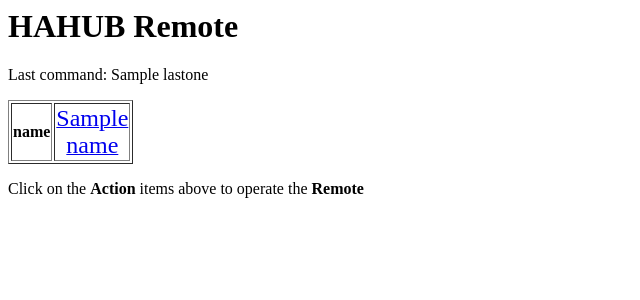
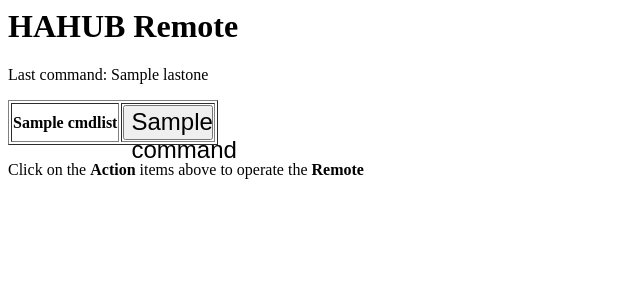
Before and after one commit to HASystems/HAHUB-software, a Flask app: template etc/hahub/templates/cmdhome.html in a window 1280 px wide. Shown: the top 300 px of the page, without its empty margins (0-640 px from the left). Run offline with Flask 2, Linux system fonts and the light colour scheme; the template is opened without the code that fills it: most values are stand-ins (such as "Sample title", 1, 10 or a date in 2020).

Commit message:
Added buttons in the UI. Changes to be able to manually provide sorting info for displaying the groups.

```diff
--- a/etc/hahub/hawebd.py
+++ b/etc/hahub/hawebd.py
@@ -22,7 +22,7 @@ def get_commands():
 	global cmdapi
 	global lastcmd
 	syslog.syslog(syslog.LOG_INFO, "Home Page")
-	return render_template('cmdhome.html', commands=sortedcmds(cmdapi.oper_list()), lastone=lastcmd)
+	return render_template('cmdhome.html', cmdlist=sorted((cmdapi.oper_list()).keys()), commands=sortedcmds(cmdapi.oper_list()), lastone=lastcmd)
 
 @app.route('/')
 def index():
@@ -36,7 +36,7 @@ def test_page():
 	syslog.syslog(syslog.LOG_INFO, "Test Page")
 	print "Test Page"
 	# print render_template('test.html', commands=sortedcmds(cmdapi.oper_list()))
-	return render_template('test.html', commands=sortedcmds(cmdapi.oper_list()))
+	return render_template('cmdhome.html', cmdlist=sorted((cmdapi.oper_list()).keys()), commands=sortedcmds(cmdapi.oper_list()), lastone=lastcmd)
 
 def sortedcmds(cmdgrplist):
 	sortedlist = {}
--- a/etc/hahub/templates/button-test.html
+++ /dev/null
@@ -1,6 +0,0 @@
-<html>
-<head>
-</head>
-<body>
-<button style="height:25px;width:75px" onclick="location.href='http://www.google.com';">Goto Google</button>
-</body>
--- a/etc/hahub/templates/cmdbase.html
+++ b/etc/hahub/templates/cmdbase.html
@@ -11,14 +11,14 @@
 			<h1>HAHUB Remote</h1>
 			<p> Last command: {{lastone}}</p>
 				<table border="1">
-					{% for g in commands.keys() %}
+					{% for g in cmdlist %}
 						<tr>
-							<th> {{ g }} </th>
+							<th> <p align=left> {{ g }} </left> </p>
 							{% for c in commands[g] %}
 									<td width=50>
-											<a href="/hacmdHTML/v1.3/commands/{{c}}">
-											<center><font size=5> {{c}} </font></center>
-											</a>
+											<button style="height:35px;width:90px" onclick="location.href='/hacmdHTML/v1.3/commands/{{c}}';">
+											<font size=5> {{c}} </font>
+											</button>
 									</td>
 							{% endfor %}
 						</tr>
```
Also changed, not shown: 1 other file.
